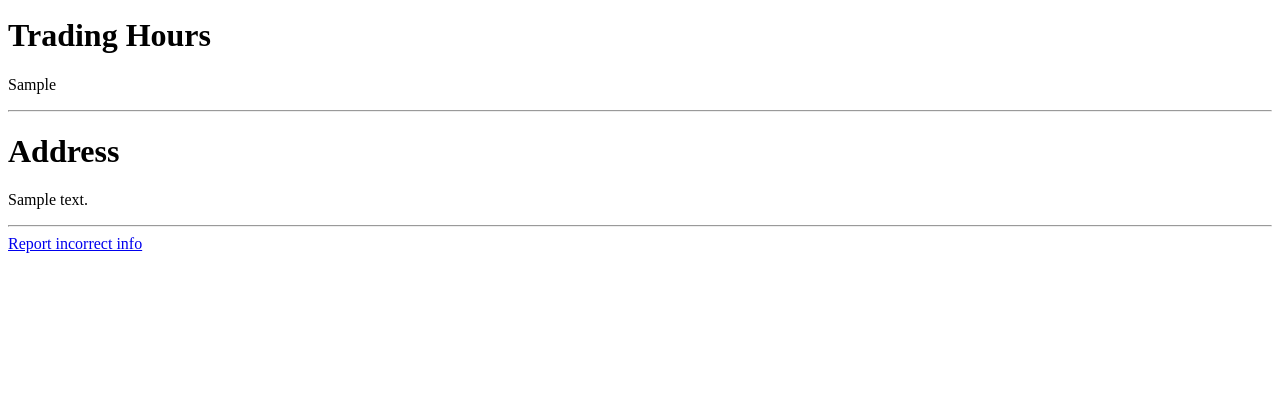
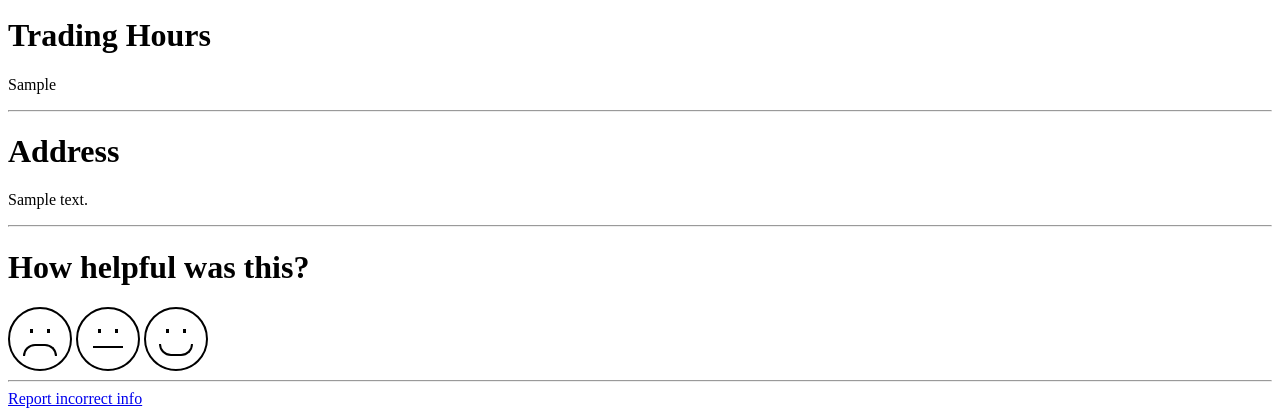
Before and after one commit to praekeltfoundation/molo.servicedirectory, a Django app: template molo/servicedirectory/templates/servicedirectory/service_detail.html in a window 1280 px wide. Shown: the part 398-814 px from the top of the page. Before the commit the page ends 651 px from the top, so only its background shows below. Run offline with Django 3.2, Linux system fonts and the light colour scheme; the template is opened without the code that fills it: most values are stand-ins (such as "Sample title", 1, 10 or a date in 2020).

Commit message:
SED-29: update service detail template with rating options

```diff
--- a/molo/project/templates/base.html
+++ b/molo/project/templates/base.html
@@ -3,6 +3,8 @@
 <head>
     <meta charset="UTF-8">
     <title>Service Directory</title>
+    {% block head %}
+    {% endblock %}
 </head>
 <body>
 {% block content %}
--- /dev/null
+++ b/molo/servicedirectory/static/servicedirectory/sd-base.css
@@ -0,0 +1,72 @@
+button.smiley {
+    position: relative;
+    width: 64px;
+    height: 64px;
+    border: 2px solid #000;
+    border-radius: 60px;
+    background-color: #FFF;
+    cursor: pointer;
+}
+
+button.smiley:before {
+    content: '';
+    position: absolute;
+    top: 20px;
+    left: 50%;
+    width: 14px;
+    height: 4px;
+    margin-left: -10px;
+    border-left: 3px solid #000;
+    border-right: 3px solid #000;
+}
+
+button.smiley.sad:after {
+    content: '';
+    position: absolute;
+    top: 35px;
+    left: 50%;
+    width: 30px;
+    height: 10px;
+    margin-left: -17px;
+    border-top: 2px solid #000;
+    border-left: 2px solid #000;
+    border-right: 2px solid #000;
+    border-radius: 15px 15px 0 0;
+}
+
+button.smiley.sad:hover {
+    border-color: #ff0000;
+}
+
+button.smiley.neutral:after {
+    content: '';
+    position: absolute;
+    top: 37px;
+    left: 50%;
+    width: 30px;
+    height: 2px;
+    margin-left: -15px;
+    background-color: #000;
+}
+
+button.smiley.neutral:hover {
+    border-color: #ffcc00;
+}
+
+button.smiley.happy:after {
+    content: '';
+    position: absolute;
+    top: 35px;
+    left: 50%;
+    width: 30px;
+    height: 10px;
+    margin-left: -17px;
+    border-bottom: 2px solid #000;
+    border-left: 2px solid #000;
+    border-right: 2px solid #000;
+    border-radius: 0 0 15px 15px;
+}
+
+button.smiley.happy:hover {
+    border-color: #008000;
+}
--- a/molo/servicedirectory/templates/servicedirectory/service_detail.html
+++ b/molo/servicedirectory/templates/servicedirectory/service_detail.html
@@ -1,4 +1,10 @@
 {% extends "base.html" %}
+
+{% load staticfiles %}
+
+{% block head %}
+    <link rel="stylesheet" href="{% static 'servicedirectory/sd-base.css' %}"/>
+{% endblock %}
 
 {% block content %}
 
@@ -69,6 +75,17 @@
 
     <hr/>
 
+    <h1 class="sd-heading service-rating">How helpful was this?</h1>
+
+    <form method="post" action="{% url 'service-rate' service.id %}">
+        {% csrf_token %}
+        <button type="submit" name="rating" value="poor" class="smiley sad"></button>
+        <button type="submit" name="rating" value="average" class="smiley neutral"></button>
+        <button type="submit" name="rating" value="good" class="smiley happy"></button>
+    </form>
+
+    <hr/>
+
     <a href="{% url 'service-report' service.id %}?org_name={{ service.organisation.name | urlencode }}">Report incorrect info</a>
 
 {% endblock %}
--- a/molo/servicedirectory/urls.py
+++ b/molo/servicedirectory/urls.py
@@ -26,4 +26,8 @@ urlpatterns = [
     url(r'^service/(?P<service_id>[0-9]+)/report/$',
         views.ServiceReportIncorrectInformationView.as_view(),
         name='service-report'),
+
+    url(r'^service/(?P<service_id>[0-9]+)/rate/$',
+        views.ServiceRateView.as_view(),
+        name='service-rate')
 ]
```
Also changed, not shown: molo/servicedirectory/views.py (+24 -2 lines).
